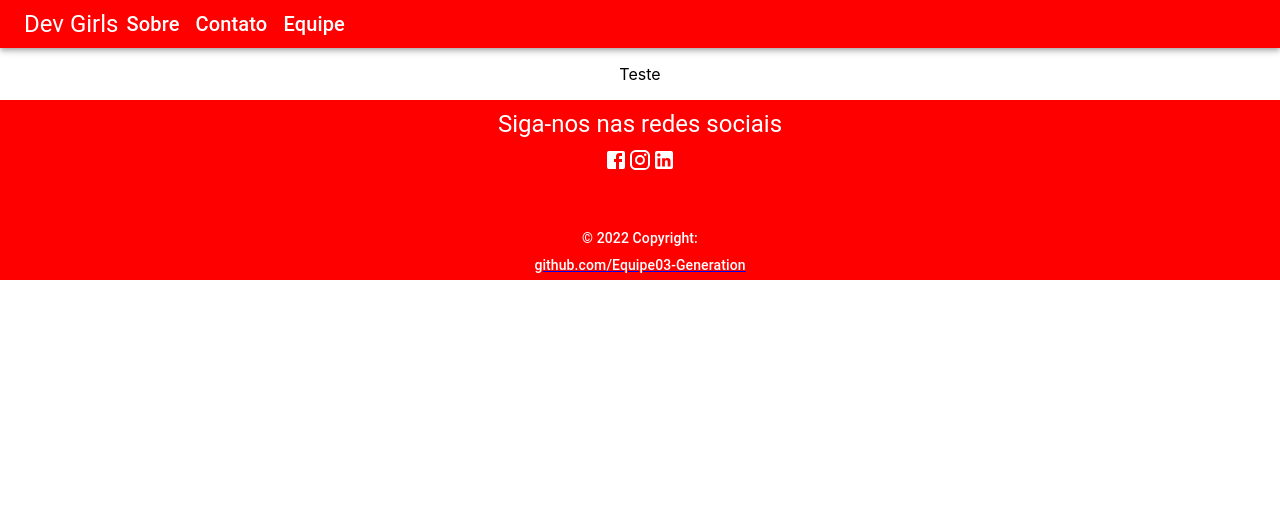
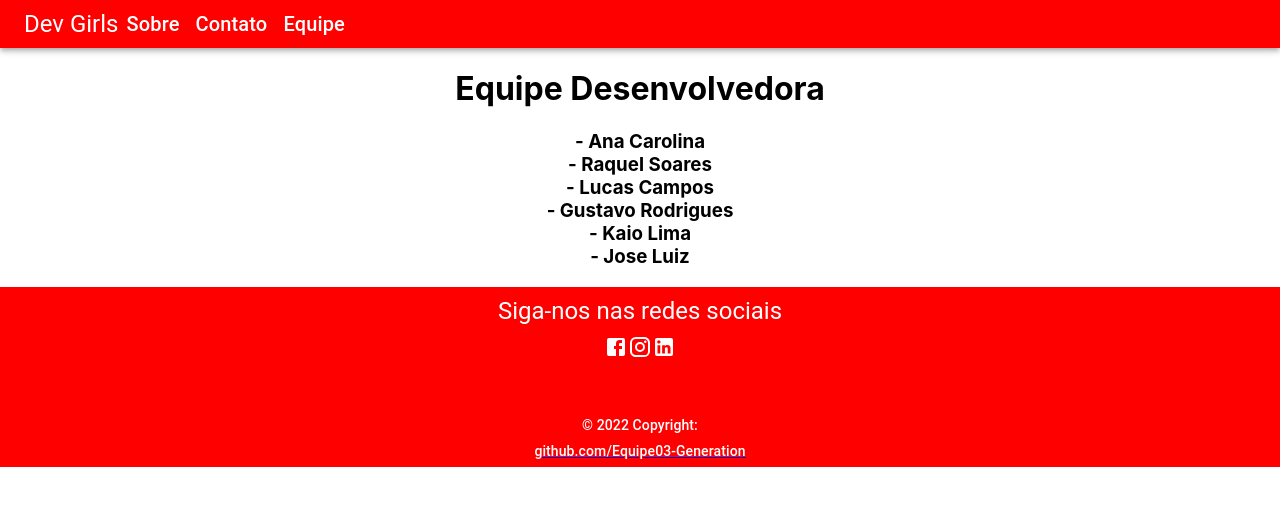
Before and after one commit to Equipe03-Generation/LD_React, a React (Create React App) app: page /equipe in a window 1280 px wide. Shown: the top 506 px of the page. Built offline with nearby package versions, Linux system fonts and the light colour scheme.

Commit message:
Add files via upload

```diff
--- a/src/paginas/equipe/Equipe.tsx
+++ b/src/paginas/equipe/Equipe.tsx
@@ -1,10 +1,30 @@
 import { Grid } from '@material-ui/core';
+import { Box } from '@mui/material';
 import React from 'react';
 
 function Equipe() {
     return (
-        <Grid container direction='row' justifyContent='center' alignItems='center'>
-            <p>Teste</p>
+        <Grid justifyContent='center' alignItems='center'>
+            <Box textAlign='center'>
+            <h1>Equipe Desenvolvedora</h1>
+            </Box>
+            <Box textAlign='center'>
+            <h3>
+                - Ana Carolina
+                <br></br>
+                - Raquel Soares
+                <br></br>
+                - Lucas Campos
+                <br></br>
+                - Gustavo Rodrigues
+                <br></br>
+                - Kaio Lima
+                <br></br>
+                - Jose Luiz
+                <br></br>
+            </h3>
+            </Box>
+
         </Grid>
     )
 }
--- a/src/paginas/sobre/Sobre.tsx
+++ b/src/paginas/sobre/Sobre.tsx
@@ -5,9 +5,13 @@ import { Box } from '@mui/material';
 
 function Sobre() {
     return (
-        <Grid container direction='row' justifyContent='center' alignItems='center'>
+        <Grid justifyContent='center' alignItems='center'>
+            <Box textAlign='center'>
             <h1>Sobre o projeto Dev Girls</h1>
-            <p>Fórum de interações que abrange a conversação entre mulheres que são da área e mulheres interessadas a ingressar, com foco em perguntas e respostas sobre inovações e conceitos de programação. Visto que há uma desigualdade, esse fórum tem um público alvo pois trata-se de uma ação afirmativa com o intuito de colocar mais mulheres no ramo da tecnologia.</p>
+            </Box>
+            <Box textAlign='center'>
+            <h3>Fórum de interações que abrange a conversação entre mulheres que são da área e mulheres interessadas a ingressar, com foco em perguntas e respostas sobre inovações e conceitos de programação. Visto que há uma desigualdade, esse fórum tem um público alvo pois trata-se de uma ação afirmativa com o intuito de colocar mais mulheres no ramo da tecnologia.</h3>
+            </Box>
         </Grid>
     )
 }
```
